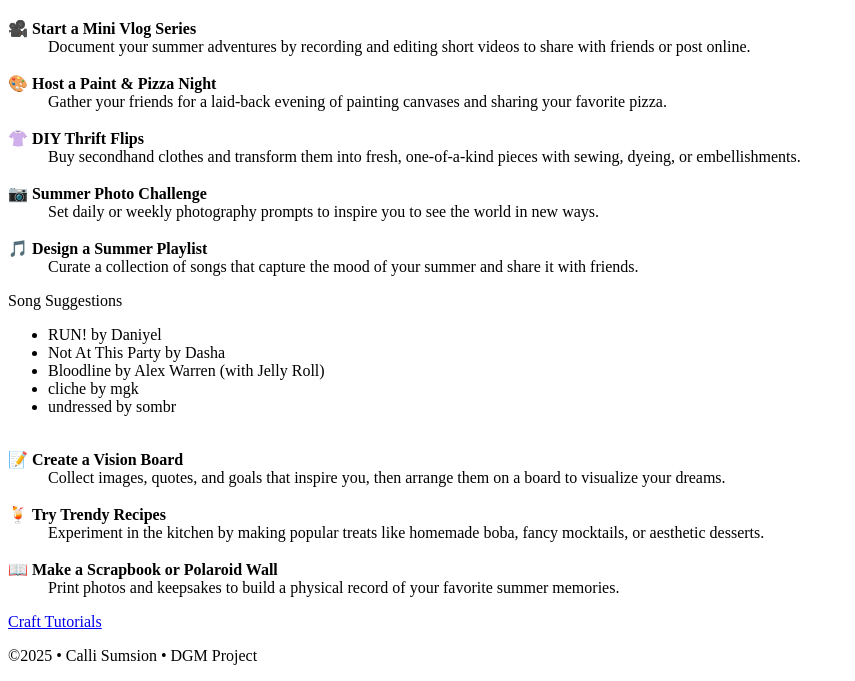
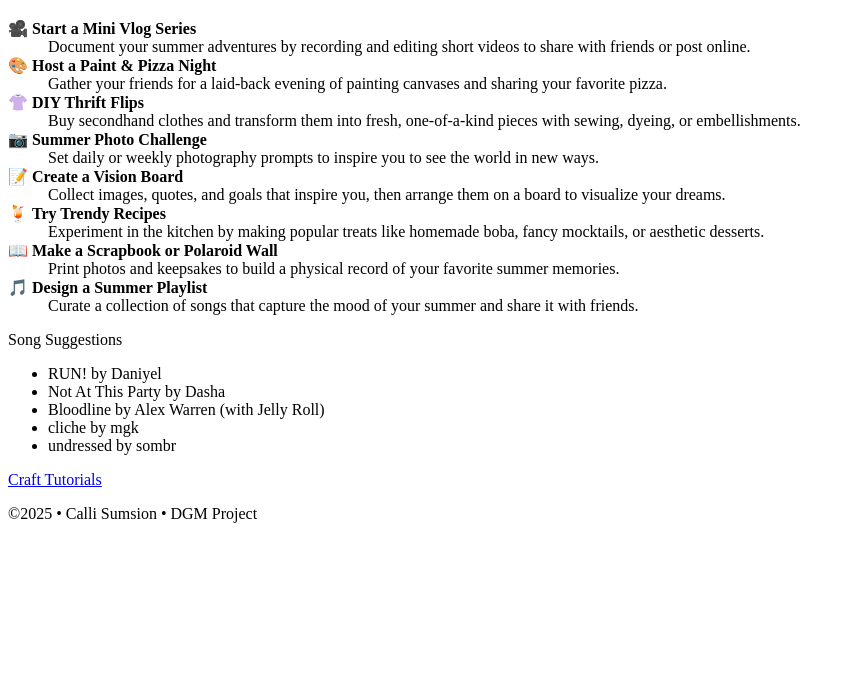
Before and after one commit to callisumsion/dwdd1600, a plain HTML site: page 03hand-coding/create.html in a window 1280 px wide. Shown: the part 211-892 px from the top of the page, without its empty margins (0-855 px from the left). After the commit the page ends 800 px from the top, so only its background shows below. Drawn offline with Linux system fonts and the light colour scheme.

Commit message:
Add files via upload

```diff
--- a/03hand-coding/create.html
+++ b/03hand-coding/create.html
@@ -38,47 +38,45 @@
             <dt>🎥<strong> Start a Mini Vlog Series</strong></dt>
             <dd>Document your summer adventures by recording and editing short videos to share with friends or post
                 online.
-            </dd><br>
+            </dd>
 
             <dt>🎨 <strong>Host a Paint & Pizza Night</strong></dt>
             <dd>Gather your friends for a laid-back evening of painting canvases and sharing your favorite pizza.</dd>
-            <br>
 
             <dt>👚 <strong>DIY Thrift Flips</strong></dt>
             <dd>Buy secondhand clothes and transform them into fresh, one-of-a-kind pieces with sewing, dyeing, or
-                embellishments.</dd><br>
+                embellishments.</dd>
 
             <dt>📷 <strong>Summer Photo Challenge</strong></dt>
-            <dd>Set daily or weekly photography prompts to inspire you to see the world in new ways.</dd><br>
-
-            <dt>🎵 <strong>Design a Summer Playlist</strong></dt>
-            <dd>Curate a collection of songs that capture the mood of your summer and share it with friends.</dd>
-            <p>Song Suggestions</p>
-            <ul>
-                <li>RUN! by Daniyel</li>
-                <li>Not At This Party by Dasha</li>
-                <li>Bloodline by Alex Warren (with Jelly Roll)</li>
-                <li>cliche by mgk</li>
-                <li>undressed by sombr</li>
-            </ul><br>
+            <dd>Set daily or weekly photography prompts to inspire you to see the world in new ways.</dd>
 
             <dt>📝 <strong>Create a Vision Board</strong></dt>
             <dd>Collect images, quotes, and goals that inspire you, then arrange them on a board to visualize your
                 dreams.
-            </dd><br>
+            </dd>
 
             <dt>🍹 <strong>Try Trendy Recipes</strong></dt>
             <dd>Experiment in the kitchen by making popular treats like homemade boba, fancy mocktails, or aesthetic
-                desserts.</dd><br>
+                desserts.</dd>
 
             <dt>📖 <strong>Make a Scrapbook or Polaroid Wall</strong></dt>
             <dd>Print photos and keepsakes to build a physical record of your favorite summer memories.</dd>
+
+
+            <dt>🎵 <strong>Design a Summer Playlist</strong></dt>
+            <dd>Curate a collection of songs that capture the mood of your summer and share it with friends.</dd>
         </dl>
 
-        <p><a href="craftsy.com" target="_blank">Craft Tutorials</a>
-        </p>
+        <p>Song Suggestions</p>
+        <ul>
+            <li>RUN! by Daniyel</li>
+            <li>Not At This Party by Dasha</li>
+            <li>Bloodline by Alex Warren (with Jelly Roll)</li>
+            <li>cliche by mgk</li>
+            <li>undressed by sombr</li>
+        </ul>
 
-
+        <a href="craftsy.com" target="_blank">Craft Tutorials</a>
 
     </main>
 
```
